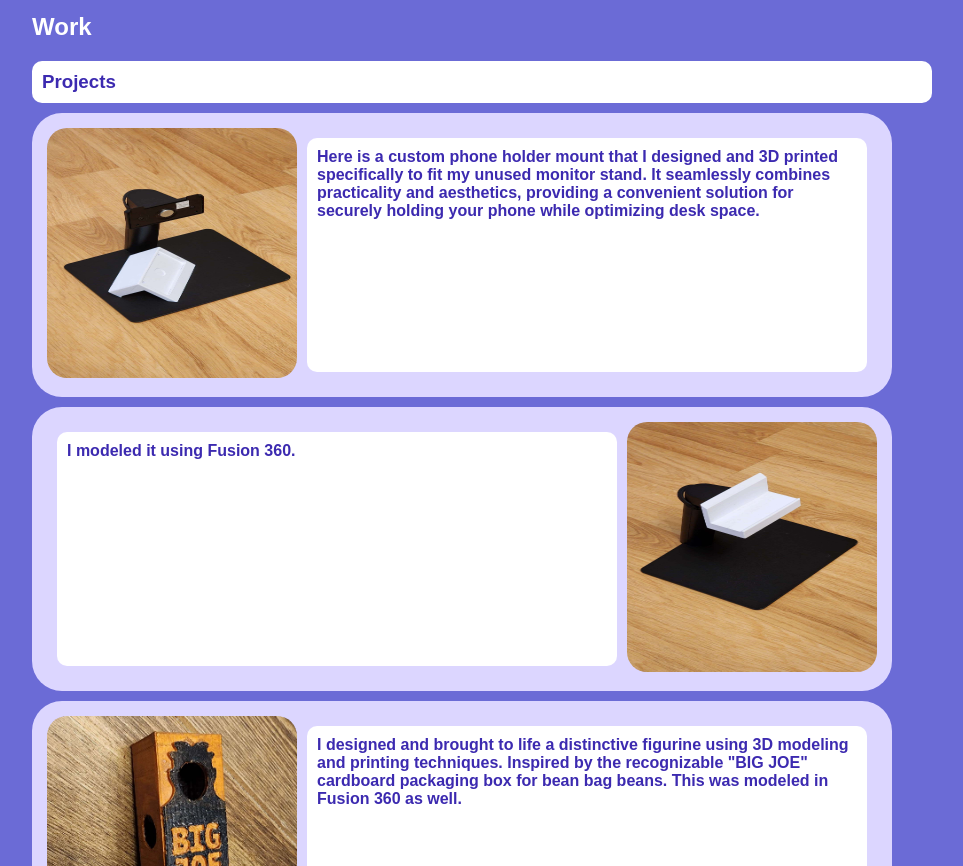
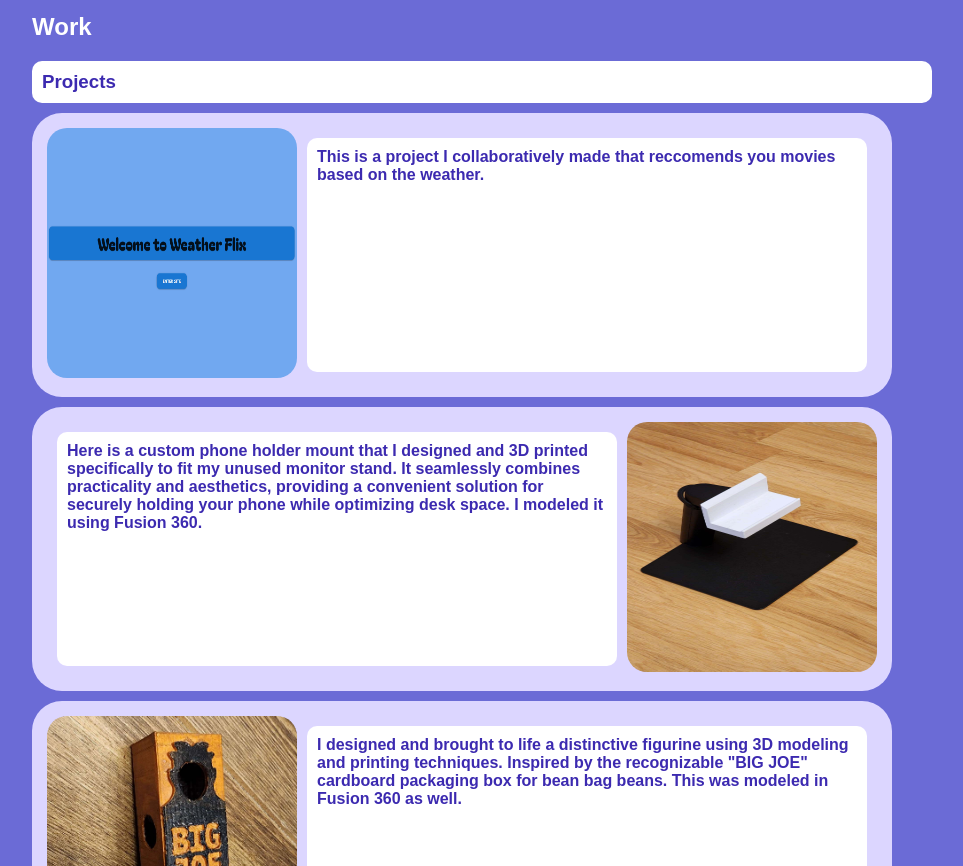
Before and after one commit to mikorod622/My_Portfolio, a plain HTML site: page index.html in a window 1280 px wide. Shown: the part 517-1383 px from the top of the page, without its empty margins (18-981 px from the left). Drawn offline with Linux system fonts and the light colour scheme.

Commit message:
updated with project

```diff
--- a/index.html
+++ b/index.html
@@ -44,11 +44,11 @@
             <h3>Projects</h3>
             <!-- Project images and descriptions-->
             <section class="picDesc">
-                <a class="picLink" href="https://samsungpartsusa.com/products/bn96-52531c" target="_blank"><img src="./assets/images/customphonestand.jpg" width="250" height="250"></a>
-                <h4>Here is a custom phone holder mount that I designed and 3D printed specifically to fit my unused monitor stand. It seamlessly combines practicality and aesthetics, providing a convenient solution for securely holding your phone while optimizing desk space.</h4>
+                <a class="picLink" href="https://thomasszentirmay.github.io/weather-flix-project/" target="_blank"><img src="./assets/images/weatherflix.png" width="250" height="250"></a>
+                <h4>This is a project I collaboratively made that reccomends you movies based on the weather.</h4>
             </section>
             <section class="picDesc">
-                <h4>I modeled it using Fusion 360.</h4>
+                <h4>Here is a custom phone holder mount that I designed and 3D printed specifically to fit my unused monitor stand. It seamlessly combines practicality and aesthetics, providing a convenient solution for securely holding your phone while optimizing desk space. I modeled it using Fusion 360.</h4>
                 <a class="picLink" href="https://samsungpartsusa.com/products/bn96-52531c" target="_blank"><img src="./assets/images/customphonestand2.jpg" width="250" height="250"></a>
             </section>
             <section class="picDesc">
```
Also changed, not shown: assets/images/weatherflix.png (added).
